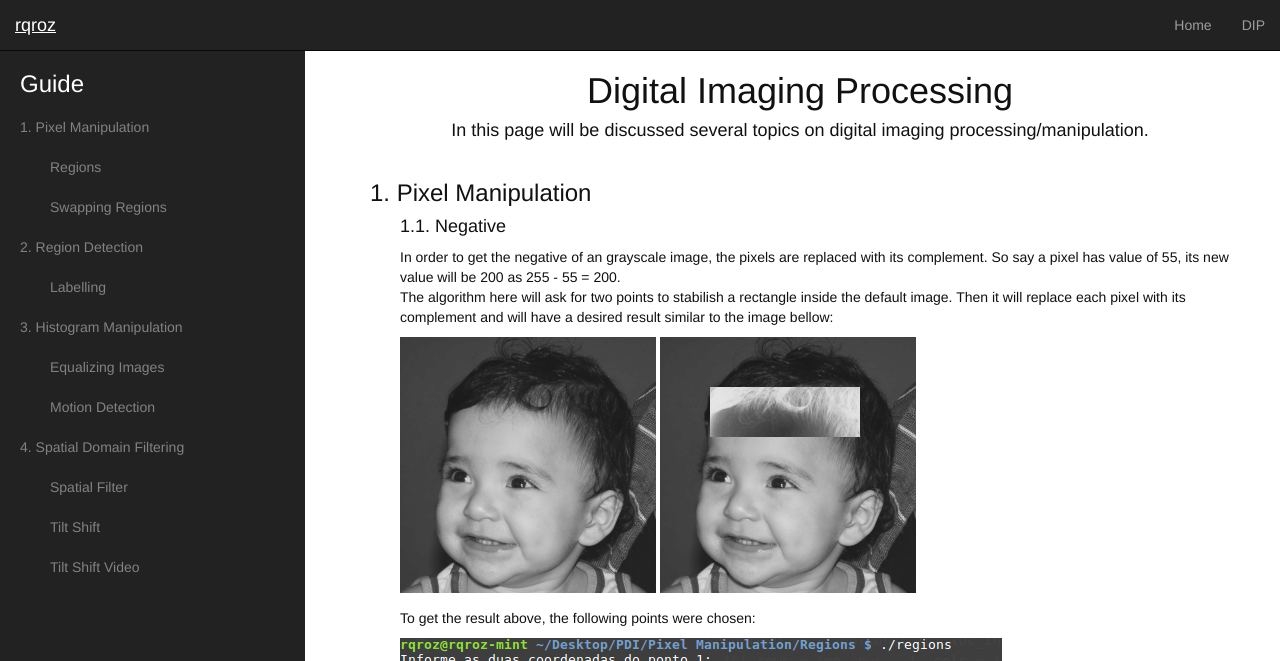
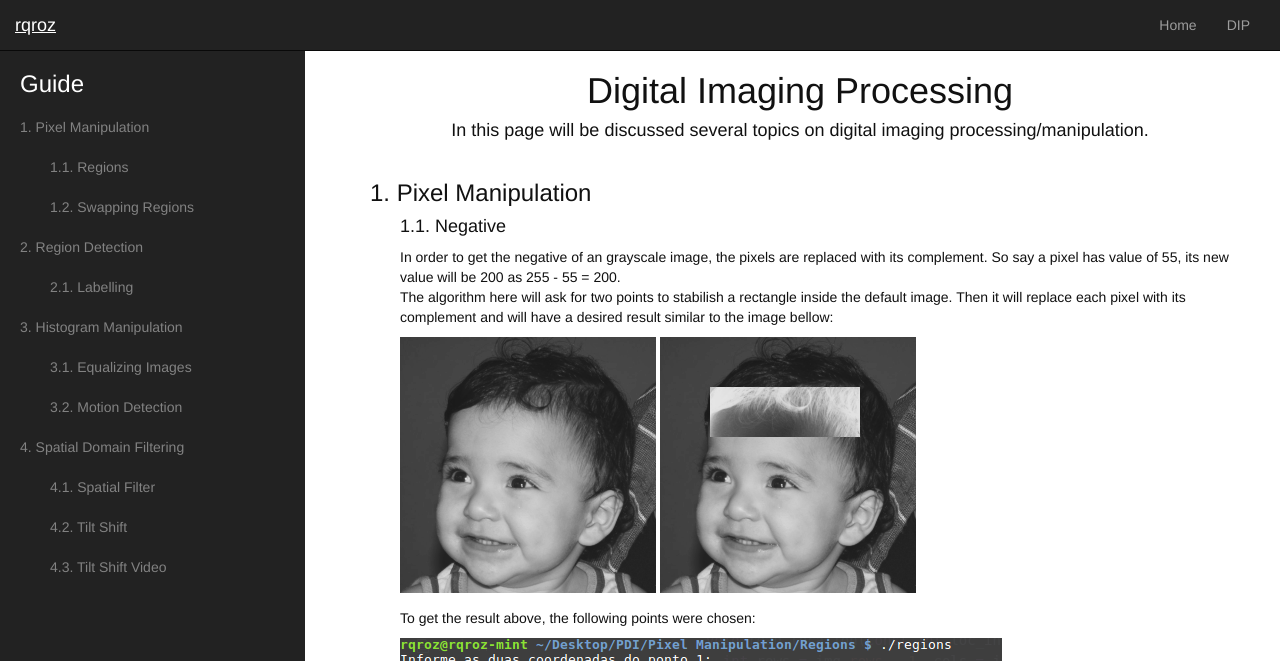
Before and after one commit to rqroz/rqroz.github.io, a Jekyll site: the page built from dip.md, in a window 1280 px wide. Shown: the top 661 px of the page. Built offline with Jekyll 4.4.1, drawn with Linux system fonts in a browser that asks for light colours; nearby versions of some CDN libraries; library files that are not in the unit come from our copies; some of the changed text lies outside the part shown.

Commit message:
finished dip1

```diff
--- a/_includes/DIP/navigator.html
+++ b/_includes/DIP/navigator.html
@@ -4,29 +4,29 @@
     <li>
       <a href="#pixelManipulationSection">1. Pixel Manipulation</a>
       <ul class="sublist list-unstyled">
-        <li><a href="#negativeSection">Regions</a></li>
-        <li><a href="#swappingRegionsSection">Swapping Regions</a></li>
+        <li><a href="#negativeSection">1.1. Regions</a></li>
+        <li><a href="#swappingRegionsSection">1.2. Swapping Regions</a></li>
       </ul>
     </li>
     <li>
       <a href="#regionDetectionSection">2. Region Detection</a>
       <ul class="sublist list-unstyled">
-        <li><a href="#labellingSection">Labelling</a></li>
+        <li><a href="#labellingSection">2.1. Labelling</a></li>
       </ul>
     </li>
     <li>
       <a href="#histogramSection">3. Histogram Manipulation</a>
       <ul class="sublist list-unstyled">
-        <li><a href="#equalizingSection">Equalizing Images</a></li>
-        <li><a href="#motionDetectionSection">Motion Detection</a></li>
+        <li><a href="#equalizingSection">3.1. Equalizing Images</a></li>
+        <li><a href="#motionDetectionSection">3.2. Motion Detection</a></li>
       </ul>
     </li>
     <li>
       <a href="#filteringSection">4. Spatial Domain Filtering</a>
       <ul class="sublist list-unstyled">
-        <li><a href="#spatialFilteringSection">Spatial Filter</a></li>
-        <li><a href="#tiltShiftSection">Tilt Shift</a></li>
-        <li><a href="#tiltShiftVideoSection">Tilt Shift Video</a></li>
+        <li><a href="#spatialFilteringSection">4.1. Spatial Filter</a></li>
+        <li><a href="#tiltShiftSection">4.2. Tilt Shift</a></li>
+        <li><a href="#tiltShiftVideoSection">4.3. Tilt Shift Video</a></li>
       </ul>
     </li>
   </ul>
--- a/_includes/DIP/sections/spatialFiltering.html
+++ b/_includes/DIP/sections/spatialFiltering.html
@@ -24,7 +24,11 @@
     <h4 id="tiltShiftSection">4.2. Tilt Shift</h4>
     <div class="section-description">
       <p>
-
+      Tilt-Shift is a photography technique used to create the idea of focus. It is achieved by tilting and shifting the camera lenses,
+      resulting in part of the image blurred and the remaining untouched (or focused).<br/>
+      Using digital filtering we can achieve this same effect by combining the original image with its version after a low pass filtering
+      operation (more information can be found <a href="http://agostinhobritojr.github.io/tutoriais/pdi/#_filtragem_no_dom%C3%ADnio_espacial_ii" target="_blank">here</a>).
+      Bellow is an example of tilt-shifting where we can see a portion at the middle/lower part of the image is focused while the rest is blurred.
       </p>
       <div class="spaced-container">
         <img src="{{ "/assets/img/dip/spatialFiltering/tiltshift.png" | relative_url }}"/>
--- a/_sass/bootstrap/_navbar.scss
+++ b/_sass/bootstrap/_navbar.scss
@@ -381,7 +381,7 @@
   }
   .navbar-right {
     float: right !important;
-  margin-right: -$navbar-padding-horizontal;
+  // margin-right: -$navbar-padding-horizontal;
 
     ~ .navbar-right {
       margin-right: 0;
```
